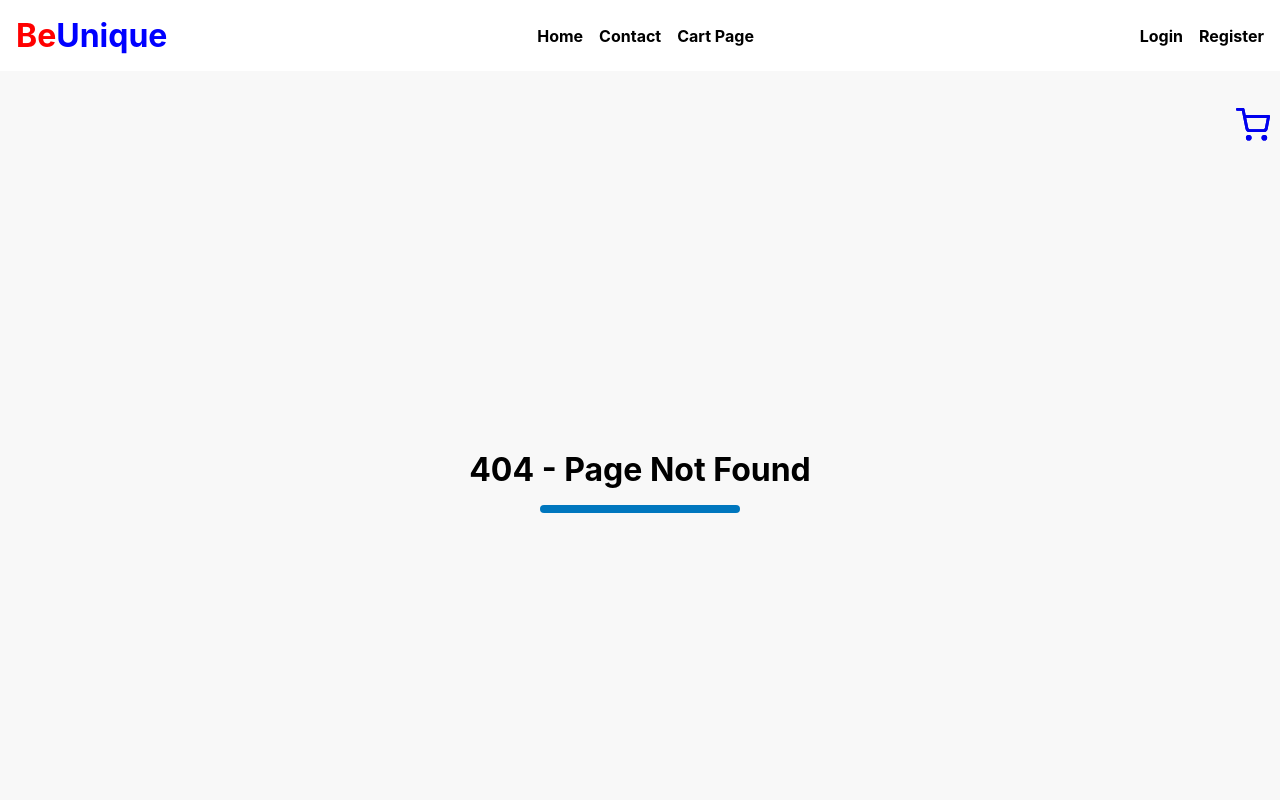
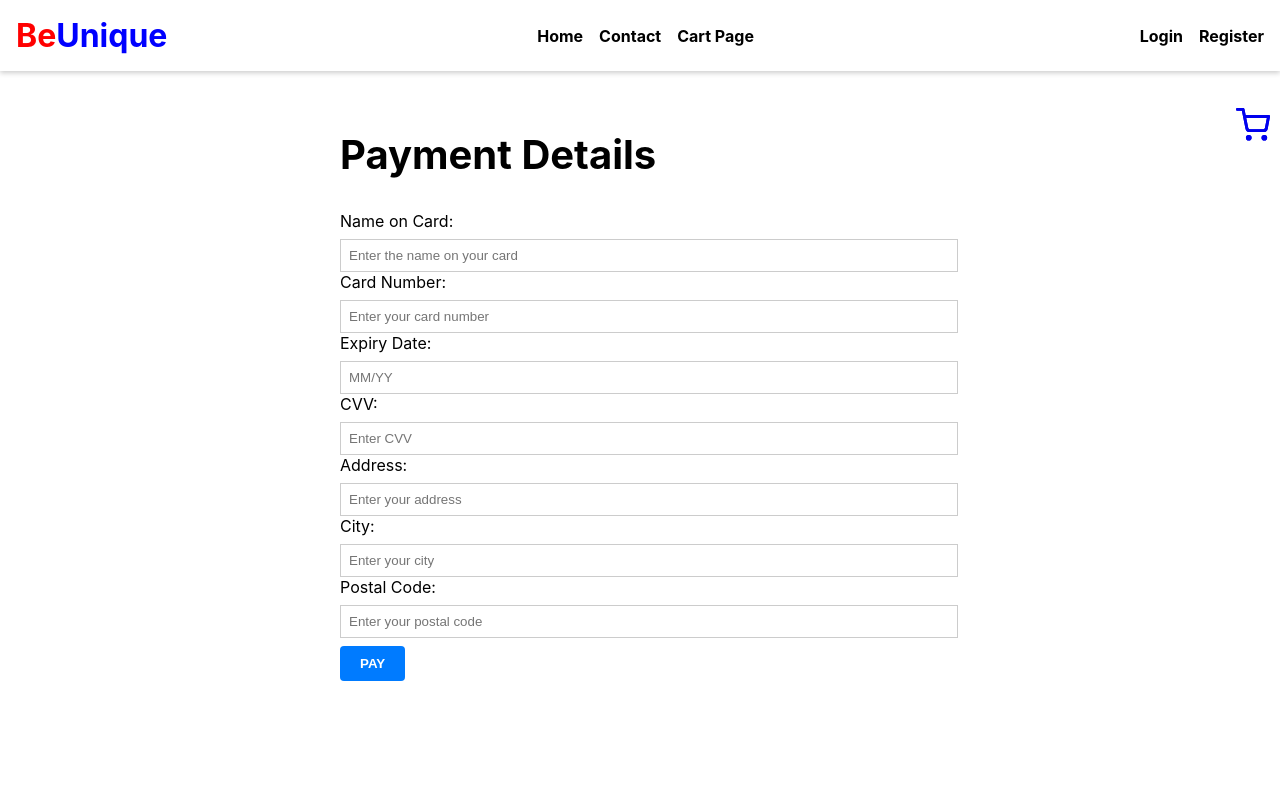
Before and after one commit to Ousman37/react-ecom-store, a React (Create React App) app: page /checkout/payment-details in a window 1280 px wide. Shown: the top 800 px of the page. Built offline with nearby package versions, Linux system fonts and the light colour scheme.

Commit message:
Update App, CartPage, and PaymentDetailsPage

```diff
--- a/src/App.jsx
+++ b/src/App.jsx
@@ -3,14 +3,15 @@ import { Routes, Route } from 'react-router-dom';
 import CartProvider from './contexts/CartContext';
 import HomePage from './pages/home';
 import Product from './data/product';
-import Cart from './pages/CartPage.jsx';
-import Checkout from './pages/CheckoutSuccess';
+import Cart from './pages/CartPage';
+import CheckoutSuccess from './pages/CheckoutSuccess';
 import Contact from './pages/contact';
 import Layout from './components/ui/Layout';
 import CartIcon from './components/ui/CartIcon';
 import Login from './pages/login';
 import Register from './pages/register';
-import NotFoundPage from './pages/NotFoundPage'; // Import the NotFoundPage component
+import NotFoundPage from './pages/NotFoundPage';
+import PaymentDetailsPage from './pages/PaymentDetailsPage';
 
 function App() {
   const [cart, setCart] = useState([]);
@@ -26,10 +27,15 @@ function App() {
         <Routes>
           <Route path="/" element={<HomePage />} />
           <Route path="/product/:id" element={<Product />} />
-          <Route path="/CartPage" element={<Cart />} />
-          <Route path="/checkout" element={<Checkout />} />
+          <Route path="/cart" element={<Cart />} />
+          <Route
+            path="/checkout/payment-details"
+            element={<PaymentDetailsPage />}
+          />{' '}
+          {/* Add the PaymentDetailsPage route */}
+          <Route path="/checkout/success" element={<CheckoutSuccess />} />{' '}
+          {/* Add the CheckoutSuccess route */}
           <Route path="/contact" element={<Contact />} />
-          <Route path="/cart" element={<Cart />} />
           <Route path="/login" element={<Login />} />
           <Route path="/register" element={<Register />} />
           <Route path="*" element={<NotFoundPage />} /> {/* Catch-all route */}
@@ -40,3 +46,51 @@ function App() {
 }
 
 export default App;
+// import React, { useState } from 'react';
+// import { Routes, Route } from 'react-router-dom';
+// import CartProvider from './contexts/CartContext';
+// import HomePage from './pages/home';
+// import Product from './data/product';
+// import Cart from './pages/CartPage.jsx';
+// import Checkout from './pages/CheckoutSuccess';
+// import Contact from './pages/contact';
+// import Layout from './components/ui/Layout';
+// import CartIcon from './components/ui/CartIcon';
+// import Login from './pages/login';
+// import Register from './pages/register';
+// import NotFoundPage from './pages/NotFoundPage';
+// import PaymentDetailsPage from './pages/PaymentDetailsPage';
+
+// function App() {
+//   const [cart, setCart] = useState([]);
+
+//   const handleAddToCart = (product) => {
+//     setCart([...cart, product]);
+//   };
+
+//   return (
+//     <CartProvider value={{ cart, handleAddToCart }}>
+//       <CartIcon cartCount={cart.length} />
+//       <Layout>
+//         <Routes>
+//           <Route path="/" element={<HomePage />} />
+//           <Route path="/product/:id" element={<Product />} />
+//           <Route path="/CartPage" element={<Cart />} />
+//           <Route path="/checkout" element={<Checkout />} />
+//           <Route
+//             path="/checkout/payment-details"
+//             element={<PaymentDetailsPage />}
+//           />{' '}
+//           {/* Add the PaymentDetailsPage route */}
+//           <Route path="/contact" element={<Contact />} />
+//           <Route path="/cart" element={<Cart />} />
+//           <Route path="/login" element={<Login />} />
+//           <Route path="/register" element={<Register />} />
+//           <Route path="*" element={<NotFoundPage />} /> {/* Catch-all route */}
+//         </Routes>
+//       </Layout>
+//     </CartProvider>
+//   );
+// }
+
+// export default App;
--- a/src/pages/CartPage.jsx
+++ b/src/pages/CartPage.jsx
@@ -1,35 +1,9 @@
 import React, { useEffect, useContext } from 'react';
 import styled from 'styled-components';
-import { Link } from 'react-router-dom';
+import { Link, useNavigate } from 'react-router-dom';
 import { CartContext } from '../contexts/CartContext';
 
-const CartPage = () => {
-  const { cart, removeFromCart, updateQuantity } = useContext(CartContext);
-
-  useEffect(() => {
-    calculateTotalPrice();
-  }, [cart]);
-
-  // Calculate the total price
-  const calculateTotalPrice = () => {
-    let total = 0;
-    cart.forEach((item) => {
-      total += item.price * item.quantity;
-    });
-    return total;
-  };
-
-  // Handle removing an item from the cart
-  const handleRemoveFromCart = (itemId) => {
-    removeFromCart(itemId);
-  };
-
-  // Handle increasing the quantity of an item
-  const handleAddQuantity = (itemId, quantity) => {
-    updateQuantity(itemId, quantity + 1);
-  };
-
-  const CartContainer = styled.div`
+const CartPageContainer = styled.div`
   display: flex;
   flex-direction: column;
   align-items: center;
@@ -51,7 +25,7 @@ const CartPage = () => {
   justify-content: space-between;
   align-items: center;
   margin-bottom: 1rem;
-    padding: 1rem;
+
   border: 1px solid #ccc;
 `;
 
@@ -101,6 +75,7 @@ const CartPage = () => {
   margin: 0 0.5rem;
   text-decoration: none;
   text-align: center;
+  margin-bottom: 20px;
   cursor: pointer;
   transition: background-color 0.3s ease;
 
@@ -154,8 +129,35 @@ const CartPage = () => {
   }
 `;
 
+const CartPage = () => {
+  const { cart, removeFromCart, updateQuantity } = useContext(CartContext);
+  const navigate = useNavigate();
+
+  useEffect(() => {
+    calculateTotalPrice();
+  }, [cart]);
+
+  // Calculate the total price
+  const calculateTotalPrice = () => {
+    let total = 0;
+    cart.forEach((item) => {
+      total += item.price * item.quantity;
+    });
+    return total;
+  };
+
+  // Handle removing an item from the cart
+  const handleRemoveFromCart = (itemId) => {
+    removeFromCart(itemId);
+  };
+
+  // Handle increasing the quantity of an item
+  const handleAddQuantity = (itemId, quantity) => {
+    updateQuantity(itemId, quantity + 1);
+  };
+
   return (
-    <CartContainer>
+    <CartPageContainer>
       <h2>Cart Page</h2>
 
       {cart.length > 0 ? (
@@ -200,12 +202,17 @@ const CartPage = () => {
             Continue Shopping
           </ContinueShoppingButton>
 
-          <CheckoutButton to="/checkout">Proceed to Checkout</CheckoutButton>
+          <CheckoutButton
+            to="/checkout/payment-details"
+            onClick={() => navigate('/checkout/payment-details')}
+          >
+            Proceed to Checkout
+          </CheckoutButton>
         </>
       ) : (
         <EmptyCart>Your cart is empty</EmptyCart>
       )}
-    </CartContainer>
+    </CartPageContainer>
   );
 };
 
--- /dev/null
+++ b/src/pages/PaymentDetailsPage.jsx
@@ -0,0 +1,114 @@
+import React from 'react';
+import styled from 'styled-components';
+import { useNavigate } from 'react-router-dom';
+
+const Container = styled.div`
+  margin: auto;
+  max-width: 600px;
+  padding: 2rem;
+`;
+
+const Title = styled.h1`
+  font-size: 2.5rem;
+  font-weight: bold;
+  margin-bottom: 2rem;
+`;
+
+const Form = styled.form`
+  margin-bottom: 2rem;
+`;
+
+const Label = styled.label`
+  display: block;
+  margin-bottom: 0.5rem;
+`;
+
+const Input = styled.input`
+  border: 1px solid #ccc;
+  padding: 0.5rem;
+  width: 100%;
+`;
+
+const Button = styled.button`
+  background-color: #007bff;
+  color: white;
+  font-weight: bold;
+  text-transform: uppercase;
+  padding: 10px 20px;
+  border-radius: 0.25rem;
+  border: none;
+  margin-top: 0.5rem;
+  cursor: pointer;
+
+  &:hover {
+    background-color: #0056b3;
+  }
+`;
+
+const PaymentDetailsPage = () => {
+  const navigate = useNavigate();
+
+  const handleSubmit = (event) => {
+    event.preventDefault();
+    navigate('/checkout/success');
+  };
+
+  return (
+    <Container>
+      <Title>Payment Details</Title>
+      <Form onSubmit={handleSubmit}>
+        <div>
+          <Label htmlFor="nameOnCard">Name on Card:</Label>
+          <Input
+            type="text"
+            id="nameOnCard"
+            placeholder="Enter the name on your card"
+            required
+          />
+        </div>
+        <div>
+          <Label htmlFor="cardNumber">Card Number:</Label>
+          <Input
+            type="text"
+            id="cardNumber"
+            placeholder="Enter your card number"
+            required
+          />
+        </div>
+        <div>
+          <Label htmlFor="expiryDate">Expiry Date:</Label>
+          <Input type="text" id="expiryDate" placeholder="MM/YY" required />
+        </div>
+        <div>
+          <Label htmlFor="cvv">CVV:</Label>
+          <Input type="text" id="cvv" placeholder="Enter CVV" required />
+        </div>
+        <div>
+          <Label htmlFor="address">Address:</Label>
+          <Input
+            type="text"
+            id="address"
+            placeholder="Enter your address"
+            required
+          />
+        </div>
+        <div>
+          <Label htmlFor="city">City:</Label>
+          <Input type="text" id="city" placeholder="Enter your city" required />
+        </div>
+        <div>
+          <Label htmlFor="postalCode">Postal Code:</Label>
+          <Input
+            type="text"
+            id="postalCode"
+            placeholder="Enter your postal code"
+            required
+          />
+        </div>
+        <Button type="submit">Pay</Button>
+      </Form>
+    </Container>
+  );
+};
+
+export default PaymentDetailsPage;
```
Lines whose indentation alone changed are shown as unchanged.
